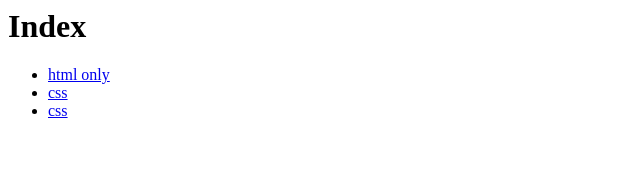
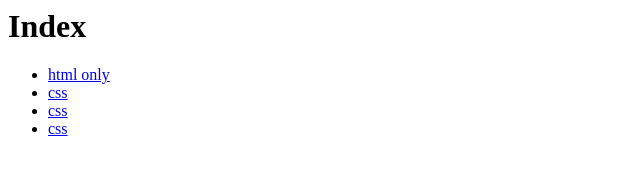
Before and after one commit to henrichsen/henrichsen.github.io, a plain HTML site: page index.html in a window 1280 px wide. Shown: the full height of the page, 0-640 px from the left. Drawn offline with Linux system fonts and the light colour scheme.

Commit message:
Update index.html

```diff
--- a/index.html
+++ b/index.html
@@ -8,6 +8,7 @@
 <li><a href="/henrichsen.github.io/htmlonly.html">html only</a></li>
 <li><a href="henrichsen.github.io/css.html">css</a></li>
   <li><a href="henrichsen.github.io/unitcalc.html">css</a></li>
+  <li><a href="henrichsen.github.io/themap.html">css</a></li>
 </ul>
 </body>
 </html>
```
